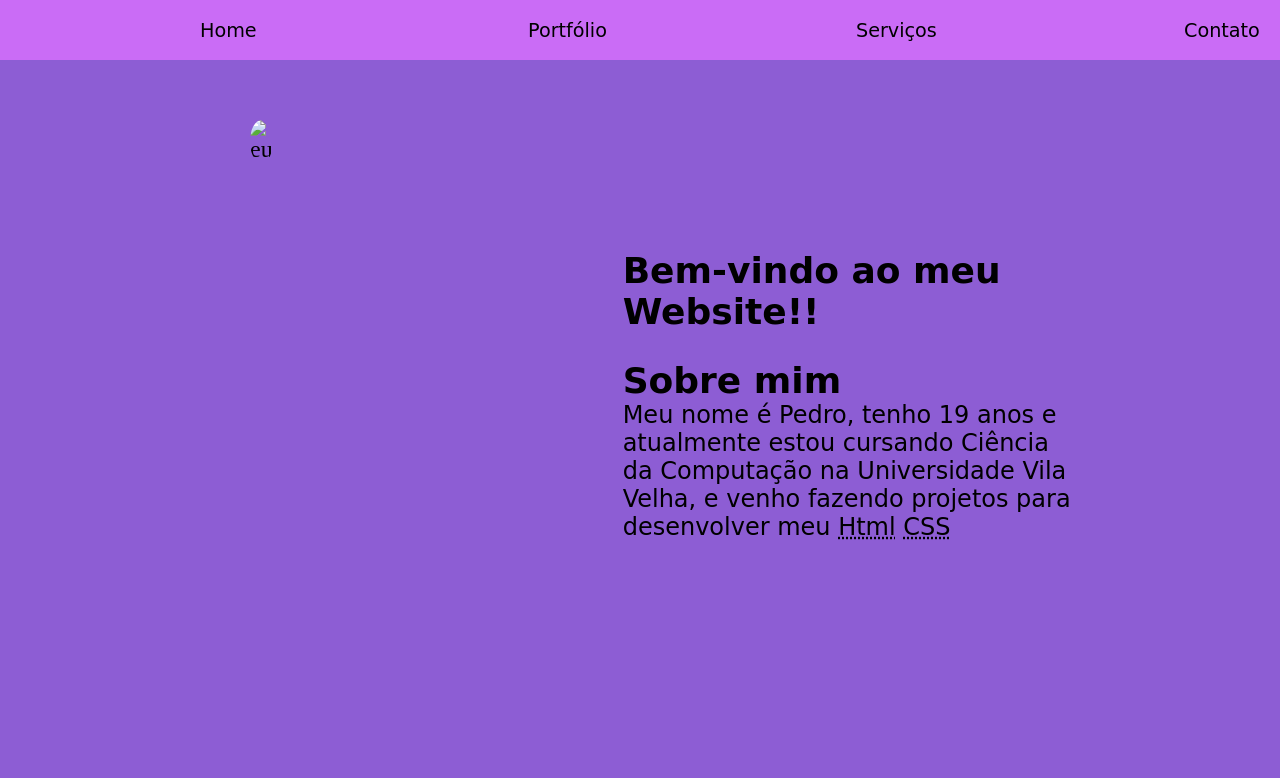
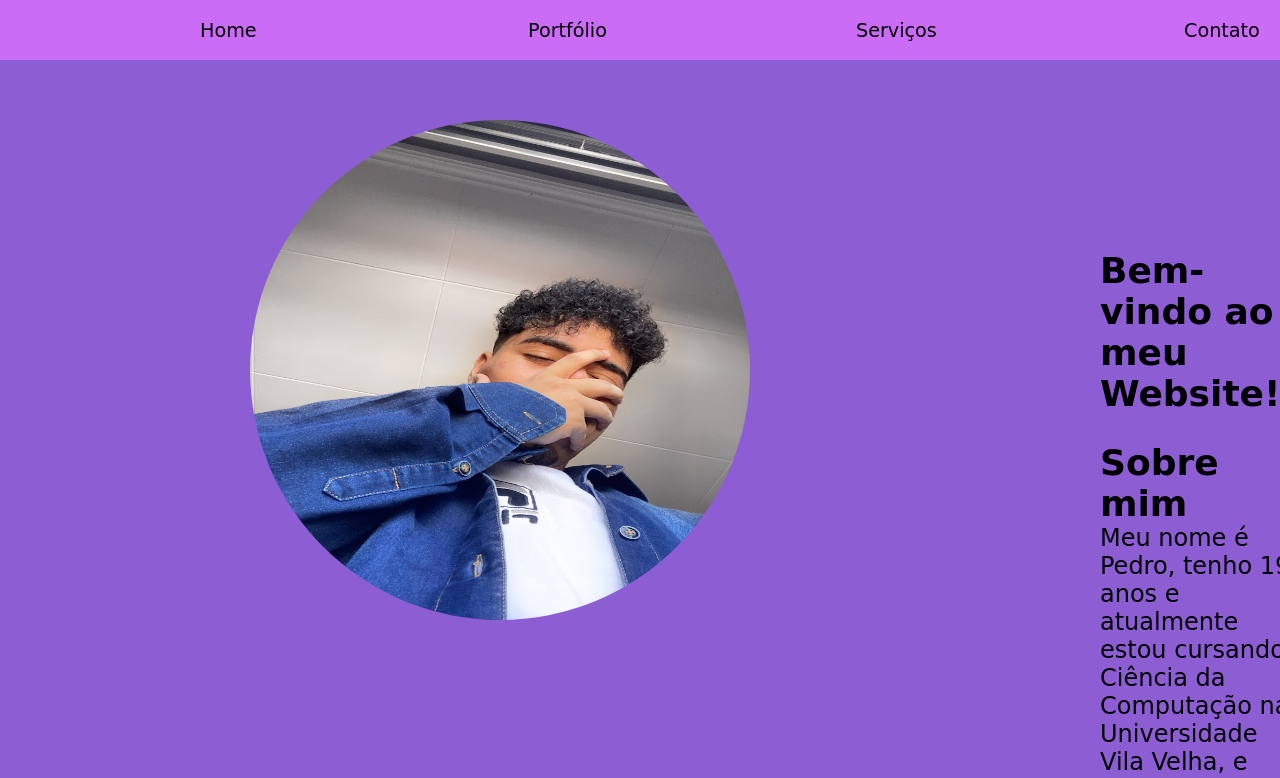
Before and after one commit to Pedro-hssouza/Portf-lio, a plain HTML site: page index.html in a window 1280 px wide. Shown: the top 778 px of the page. Drawn offline with Linux system fonts and the light colour scheme; a web font is replaced by a local one.

Commit message:
Update index.html

```diff
--- a/index.html
+++ b/index.html
@@ -27,7 +27,7 @@
 
     <main>
       <section id="home">
-        <div class="foto"><img src="img/imagemminha.JPG" alt="eu" /></div>
+        <div class="foto"><img src="imagemminha.JPG" alt="eu" /></div>
         <div class="texto">
           <h1>Bem-vindo ao meu Website!!</h1>
           <br />
```
